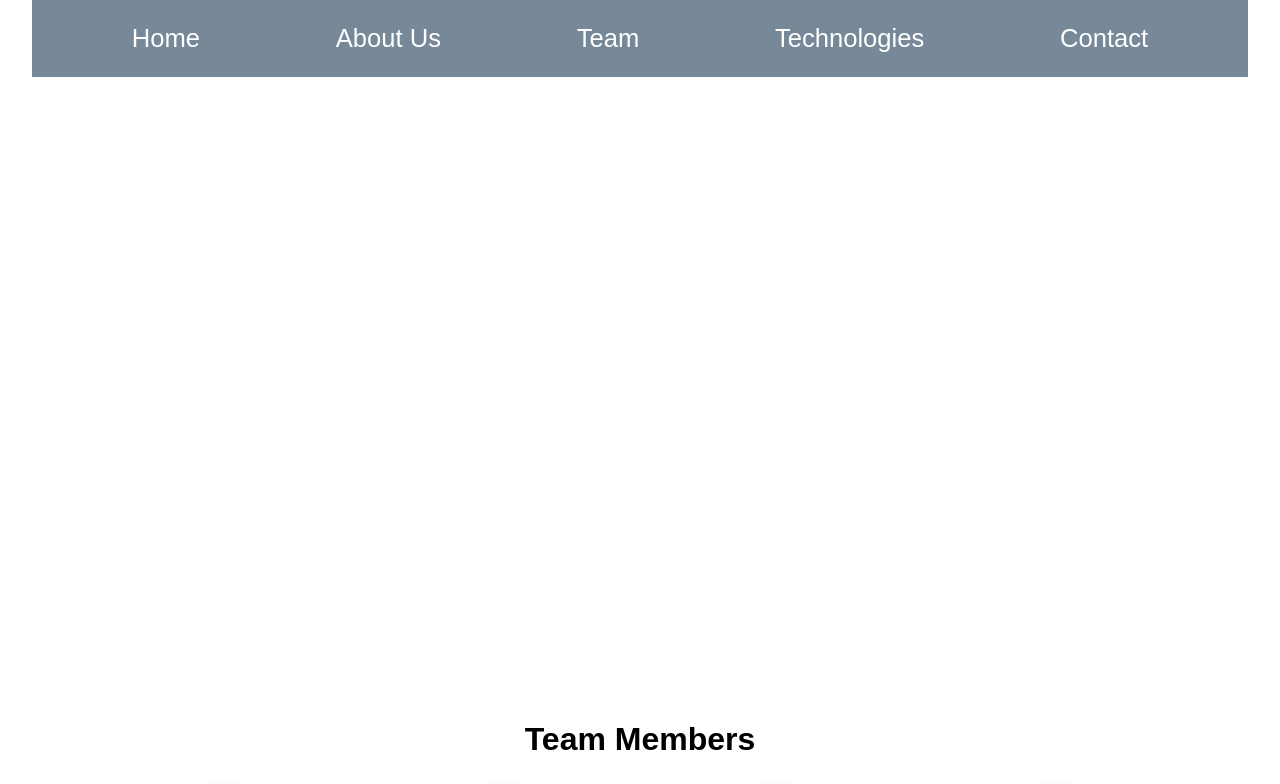
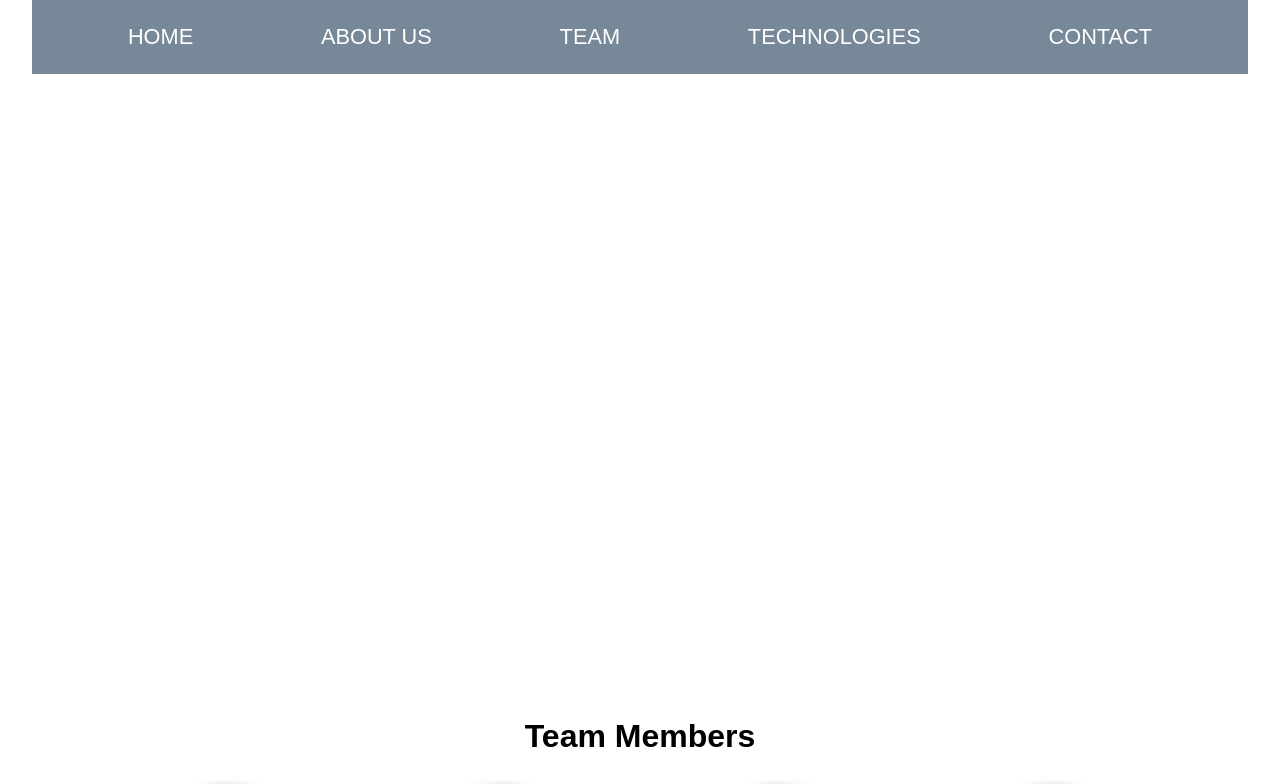
Before and after one commit to hemant2612/Full-Stack-Assignments, a plain HTML site: page Practicals/practical-8.html in a window 1280 px wide. Shown: the top 784 px of the page. Drawn offline with Linux system fonts and the light colour scheme.

Commit message:
Add files via upload

```diff
--- a/Practicals/practical-8.html
+++ b/Practicals/practical-8.html
@@ -42,13 +42,15 @@
         }
         .menu .bar a{
             display: inline-block;
-            font-size:2vw;
+            font-size:1.7vw;
             text-decoration:none;
             color:white;
             padding:1rem 1rem;
+            text-transform: uppercase;
         }
-        .menu .bar:hover{
-           background-color: salmon;
+        .menu .bar a:hover{
+           background-color: whitesmoke;
+           color: teal;
         }
         .banner{
             width:100%;
```
